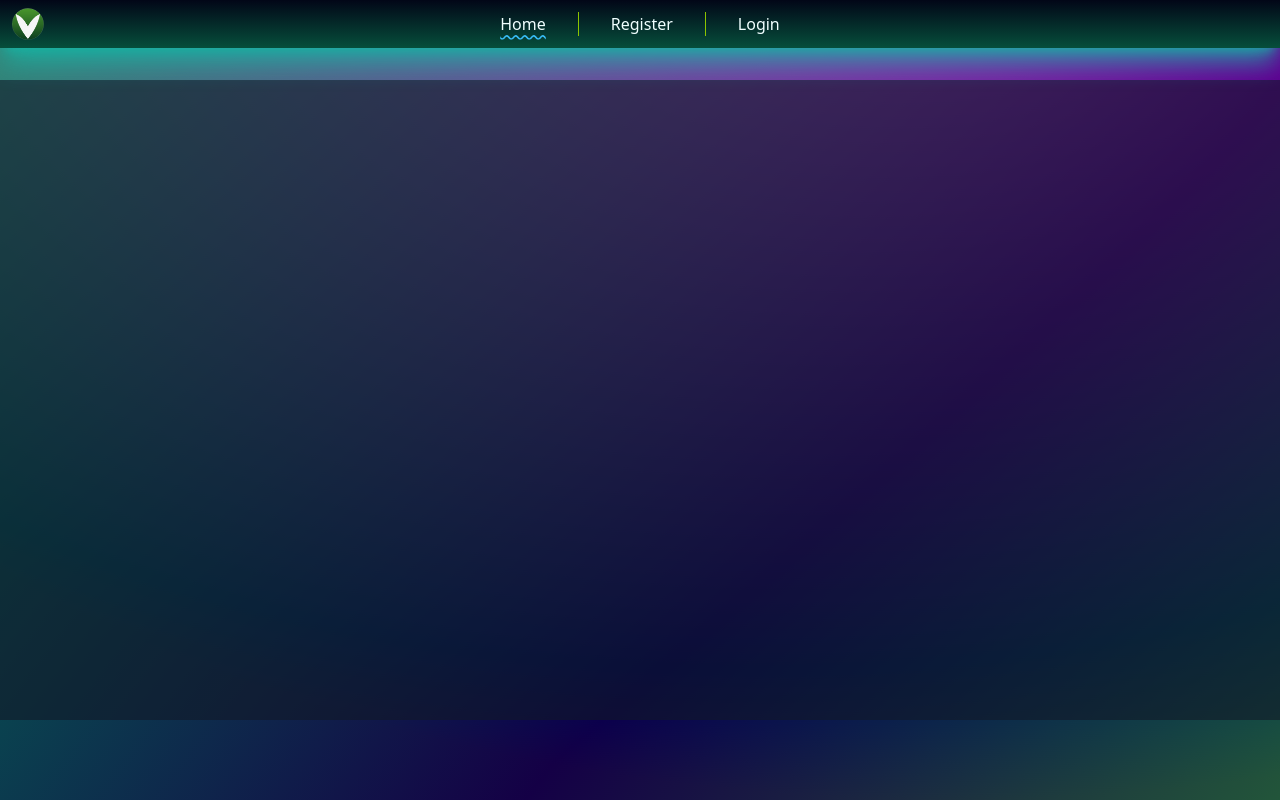
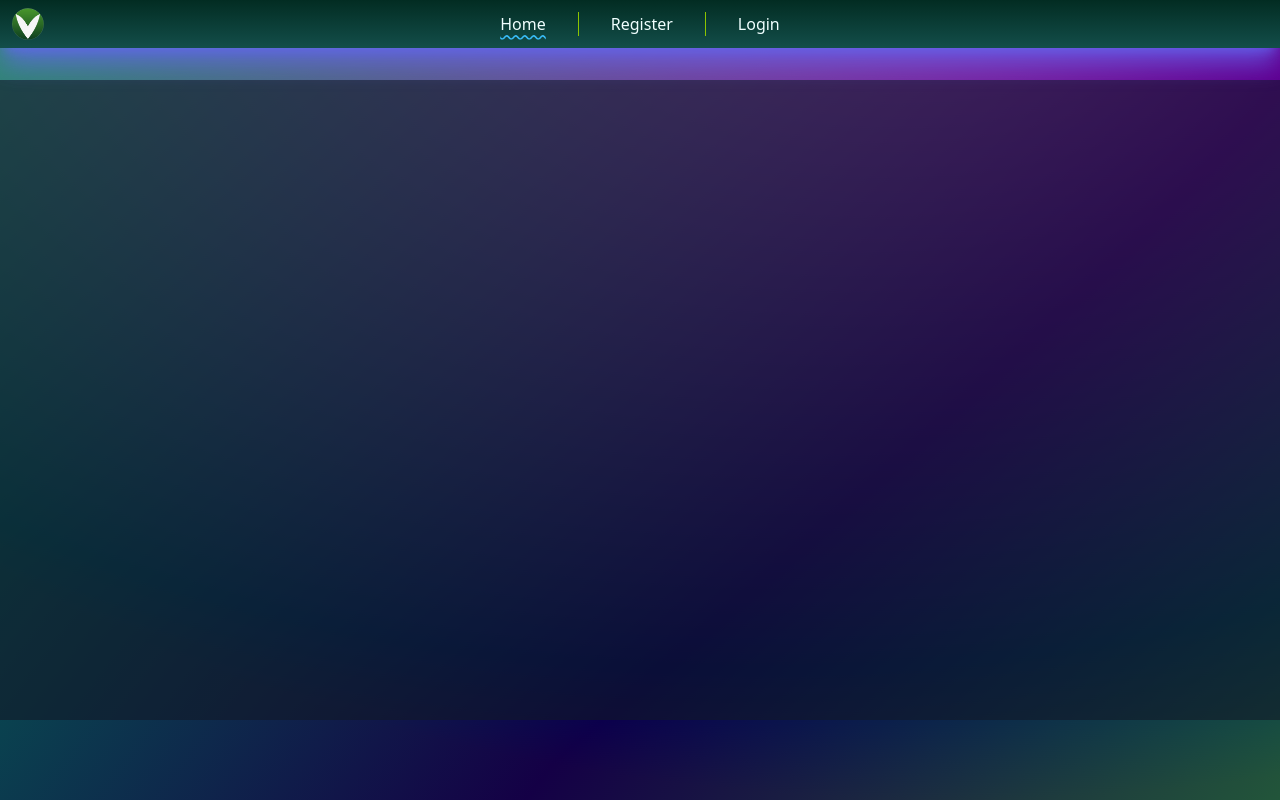
Before and after one commit to HTJin/virshop, a React (Create React App) app: page / in a window 1280 px wide. Built offline with nearby package versions, Linux system fonts and the light colour scheme; what reactfire would draw is missing.

Commit message:
navbar theme change

```diff
--- a/src/components/shared/NavBar/NavBar.tsx
+++ b/src/components/shared/NavBar/NavBar.tsx
@@ -16,7 +16,7 @@ export const NavBar = () => {
   const myAuth = localStorage.getItem("myAuth");
   return (
     <div
-      className={`fixed top-0 z-10 flex w-[100vw] items-center justify-between bg-gradient-to-t from-emerald-900 to-slate-950 px-0 py-[.5em] shadow-xl shadow-teal-500/70`}
+      className={`fixed top-0 z-10 flex w-[100vw] items-center justify-between bg-gradient-to-t from-teal-900 to-emerald-950 px-0 py-[.5em] shadow-xl shadow-indigo-500/70`}
     >
       <h1 className="ml-[.5em] text-[1.5em] uppercase">
         <Link className="font-bruno list-none no-underline" to="/">
```
